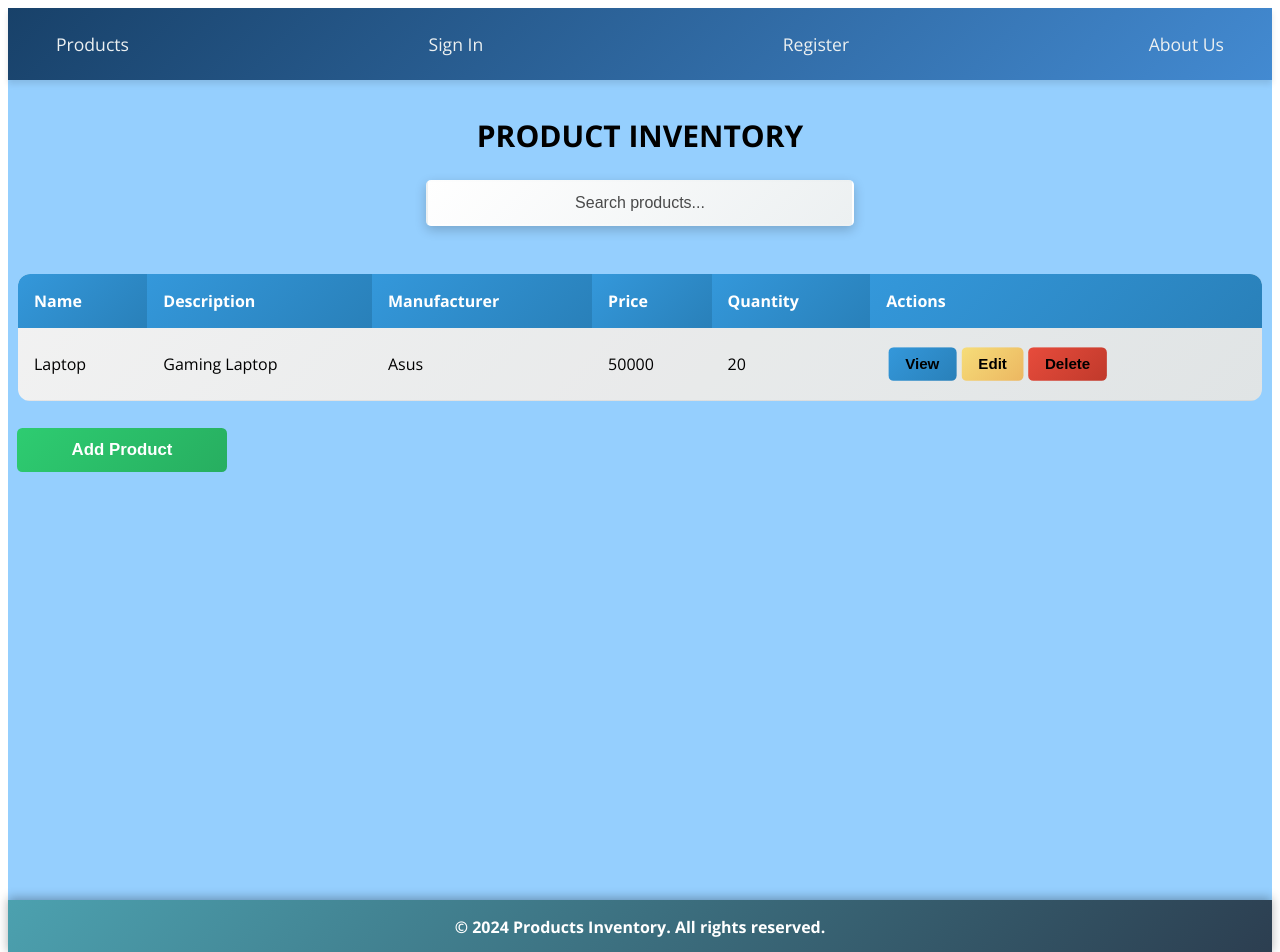
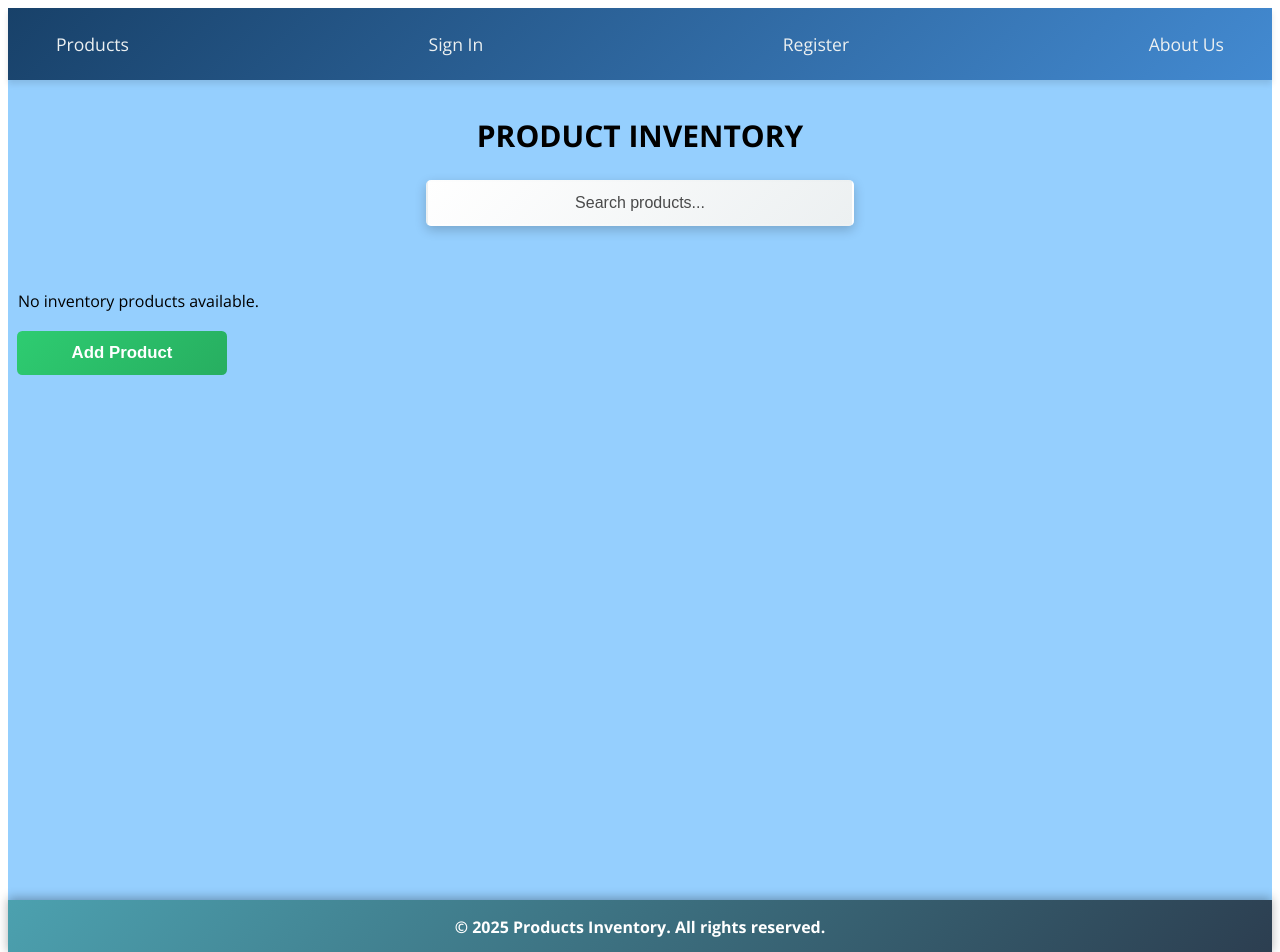
Before and after one commit to AshutoshNayak03/capstone-ecommerce, an Angular app: page / in a window 1280 px wide. Shown: the top 952 px of the page. Built offline with nearby package versions, Linux system fonts and the light colour scheme; data requests are answered from the project's data file.

Commit message:
minor fixes

```diff
--- a/src/app/footer/footer.component.html
+++ b/src/app/footer/footer.component.html
@@ -1,3 +1,3 @@
 <footer>
-    <p>© 2024 Products Inventory. All rights reserved.</p>
+    <p>© 2025 Products Inventory. All rights reserved.</p>
 </footer>
--- a/src/app/product-list/product-list.component.ts
+++ b/src/app/product-list/product-list.component.ts
@@ -41,7 +41,9 @@
       return;
     }
     this.productService.deleteProduct(id).subscribe(() => {
+      alert(`Product is Deleted`)
       this.loadProducts();
+
     });
   }
 
--- a/src/db.json
+++ b/src/db.json
@@ -40,14 +40,5 @@
       "mobile": "0123456789"
     }
   ],
-  "products": [
-    {
-      "id": "88b4",
-      "name": "Laptop",
-      "description": "Gaming Laptop",
-      "manufacturer": "Asus",
-      "price": 50000,
-      "quantity": 20
-    }
-  ]
+  "products": []
 }
```
